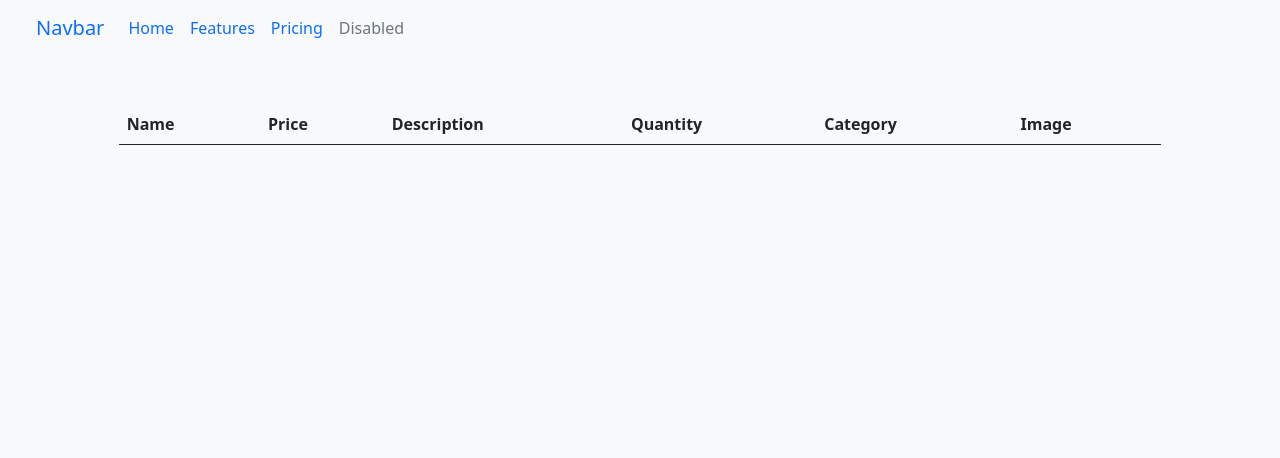
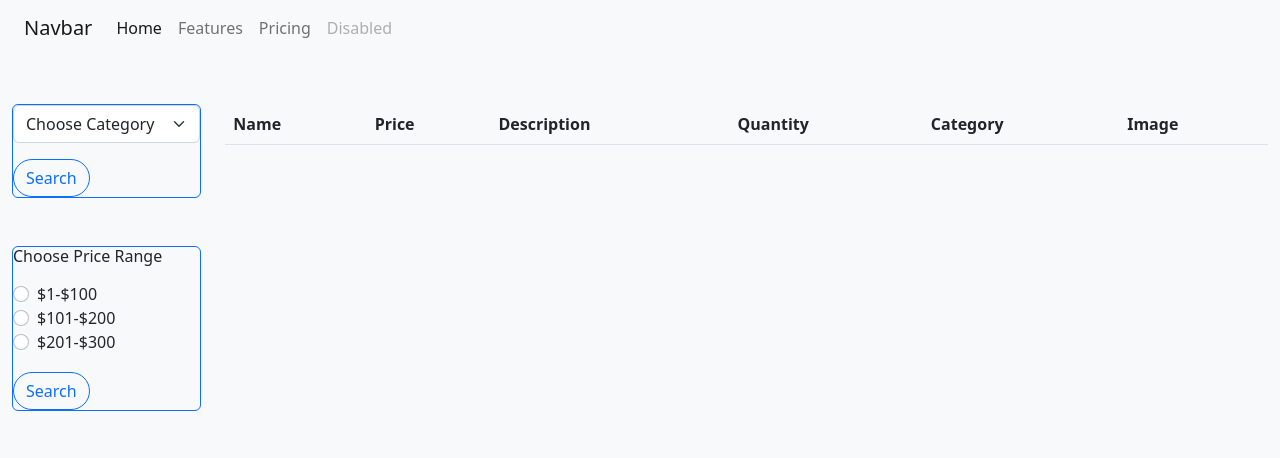
Before and after one commit to KNIG8T/ecom_108, a PHP site: page /viewItem.php in a window 1280 px wide. Shown: the top 458 px of the page. Run offline with PHP 8.4, Linux system fonts and the light colour scheme; tables that the repository leaves empty or names only in its code hold one stand-in row (values such as "Sample post"); lists and menus that the app fills with data are empty.

Commit message:
filter radio and category is connected

```diff
--- a/viewItem.php
+++ b/viewItem.php
@@ -1,16 +1,65 @@
 <?php
     require_once "dbconn.php";
+
     if(!isset($_SESSION)) {
         session_start();
     }
+
     try {
-        $sql = "SELECT i.item_id, i.iname, i.price, i.description, i.quantity, i.img_path, c.cname AS category FROM item i,
-         category c WHERE i.category = c.cid";
-        $stmt = $conn -> query($sql);
-        $items =  $stmt -> fetchAll();
-        //print_r($items);
-    } catch (PDOException $e) {
-        echo $e -> getMessage();
+        $sql = "SELECT * FROM category";
+        $stmt = $conn->prepare($sql);
+        $stmt->execute();
+        $categories = $stmt->fetchAll();
+    } catch(PDOException $e) {
+        echo $e->getMessage();
+    }
+
+    try {
+        $sql = "SELECT i.item_id, i.iname, i.price, i.description, i.quantity, i.img_path, c.cname as category
+                FROM item i, category c
+                WHERE i.category = c.cid";
+
+        $stmt = $conn->query($sql);
+        $items = $stmt->fetchAll();
+    } catch(PDOException $e) {
+        echo $e->getMessage();
+    }
+
+    if(isset($_GET['cate'])) {
+        $cid = $_GET['cateChoose'];
+        try {
+            $sql = "SELECT i.item_id, i.iname, i.price, i.description, i.quantity, i.img_path, c.cname as category
+                    FROM item i, category c
+                    WHERE i.category = c.cid AND c.cid = ?";
+
+            $stmt = $conn->prepare($sql);
+            $stmt->execute([$cid]);
+            $items = $stmt->fetchAll();
+        }catch(PDOException $e) {
+            echo $e->getMessage();
+        }
+    }
+
+    if(isset($_GET["priceRadio"])) {
+        $range = $_GET["priceRange"];
+        $sql = "SELECT i.item_id, i.iname, i.price, i.description, i.quantity, i.img_path, c.cname as category
+                FROM item i, category c
+                WHERE i.category = c.cid AND i.price between ? and ?";
+        $lower = 0;
+        $upper = 0;
+        if($range==0){
+            $lower = 1;
+            $upper = 100;
+        }elseif($range==1) {
+            $lower = 100;
+            $upper = 200;
+        }elseif($range== 2) {
+            $lower = 201;
+            $upper = 300;
+        }
+        $stmt = $conn = $conn->prepare($sql);
+        $stmt->execute([$lower, $upper]);
+        $items = $stmt->fetchAll();
     }
 ?>
 
@@ -20,39 +69,86 @@
         <meta charset="UTF-8">
         <meta name="viewport" content="width=device-width, initial-scale=1.0">
         <title>View Items</title>
-    <link href="https://cdn.jsdelivr.net/npm/bootstrap@5.0.2/dist/css/bootstrap.min.css" rel="stylesheet" integrity="sha384-EVSTQN3/azprG1Anm3QDgpJLIm9Nao0Yz1ztcQTwFspd3yD65VohhpuuCOmLASjC" crossorigin="anonymous">
+
+        <link rel="stylesheet" href="https://cdn.jsdelivr.net/npm/bootstrap@5.2.3/dist/css/bootstrap.min.css">
     </head>
     <body class="bg-light">
+        <!-- Navigation Bar -->
         <div class="container-fluid">
+            <!-- md cannot be greater than 12 -->
             <div class="row">
                 <div class="col-md-12">
-                <?php require_once "navbar.php"?>
+                    <?php require_once "navbar.php" ?>
                 </div>
             </div>
         </div>
+
         <div class="container-fluid">
             <div class="row">
+                <div class="col-md-2 py-5">
+                    <form action="viewItem.php" method="get" class="form border border-primary border-1 rounded">
+                        <select name="cateChoose" class="form-select">
+                            <option>Choose Category</option>
+                            <?php
+                                if(isset($categories)) {
+                                    foreach($categories as $category) {
+                                        echo "<option value=$category[cid]>$category[cname]</option>";
+                                    }
+                                }
+                            ?>
+                        </select>
 
+                        <button class="mt-3 btn btn-outline-primary rounded-pill" name="cate" type="submit">Search</button>
+                    </form>
+                    <form action="viewItem.php" method="get" class="mt-5 form border border-primary border-1 rounded">
+                        <fieldset>
+                            <legend>
+                                <h6>Choose Price Range</h6>
+                            </legend>
+
+                            <div class="form-check">
+                                <input class="form-check-input" type="radio" name="priceRange" value="0">
+                                <label class="form-check-label" for="priceRange">
+                                    $1-$100
+                                </label>
+                                <br>
+
+                                <input class="form-check-input" type="radio" name="priceRange" value="1">
+                                <label class="form-check-label" for="priceRange">
+                                    $101-$200
+                                </label>
+
+                                <br>
+
+                                <input class="form-check-input" type="radio" name="priceRange" value="2">
+                                <label class="form-check-label" for="priceRange">
+                                    $201-$300
+                                </label>
+                            </div>
+                            <button class="mt-3 btn btn-outline-primary rounded-pill" name="priceRadio" type="submit">Search</button>
+                        </fieldset>
+                    </form>
+                </div>
                 <div class="col-md-10 mx-auto py-5">
                     <?php
-                    if(isset($_SESSION['insertSuccess'])) {
-                        echo "<p class='alert alert-success'> $_SESSION[insertSuccess] </p>";
+                        if(isset($_SESSION["insertSuccess"])) {
+                            echo "<p class='alert alert-success'>$_SESSION[insertSuccess]</p>";
                             unset($_SESSION["insertSuccess"]);
-                    }
-
-                    elseif(isset($_SESSION['updateSuccess'])) {
-                        echo "<p class='alert alert-success'> $_SESSION[updateSuccess] </p>";
+                        } elseif(isset($_SESSION["updateSuccess"])) {
+                            echo "<p class='alert alert-success'>$_SESSION[updateSuccess]</p>";
                             unset($_SESSION["updateSuccess"]);
-                    }
-
-                    elseif(isset($_SESSION['deleteSuccess'])) {
-                        echo "<p class='alert alert-success'> $_SESSION[deleteSuccess] </p>";
+                        } elseif(isset($_SESSION["deleteSuccess"])) {
+                            echo "<p class='alert alert-success'>$_SESSION[deleteSuccess]</p>";
                             unset($_SESSION["deleteSuccess"]);
                         }
                     ?>
+
                     <table class="table table-striped">
+                        <!-- table head -->
                         <thead>
+                            <!-- table row -->
                             <tr>
+                                <!-- table column -->
                                 <th>Name</th>
                                 <th>Price</th>
                                 <th>Description</th>
@@ -61,27 +157,28 @@
                                 <th>Image</th>
                             </tr>
                         </thead>
+                        <!-- table body -->
                         <tbody>
                             <tr>
                                 <?php
                                     if(isset($items)) {
                                         foreach($items as $item) {
                                             echo "<tr>
-                                <td> $item[iname] </td>
-                                <td> $item[price] </td>
-                                <td> $item[description] </td>
-                                <td> $item[category] </td>
-                                <td> $item[quantity] </td>
-                                <td> <img src=$item[img_path] style = width:80px; height:80px> </td>
-                                <td> <a class= 'btn btn-primary rounded-pill' href=editItem.php?eid=$item[item_id]>Edit</a> </td>
-                                <td> <a class= 'btn btn-danger rounded-pill' href=editItem.php?did=$item[item_id]> Delete </td>
+                                                    <td>$item[iname]</td>
+                                                    <td>$item[price]</td>
+                                                    <td>$item[description]</td>
+                                                    <td>$item[quantity]</td>
+                                                    <td>$item[category]</td>
+                                                    <td><img src=$item[img_path] style=width:80px; height:80px;></td>
+                                                    <td><a class='btn btn-primary rounded-pill' href=editItem.php?eid=$item[item_id]>Edit</a></td>
+                                                    <td><a class='btn btn-danger rounded-pill' href=editItem.php?did=$item[item_id]>Delete</a></td>
+                                                    <td></td>
                                                 </tr>";
                                         }
                                     }
                                 ?>
                             </tr>
                         </tbody>
-
                     </table>
                 </div>
             </div>
```
Lines whose indentation alone changed are shown as unchanged.
